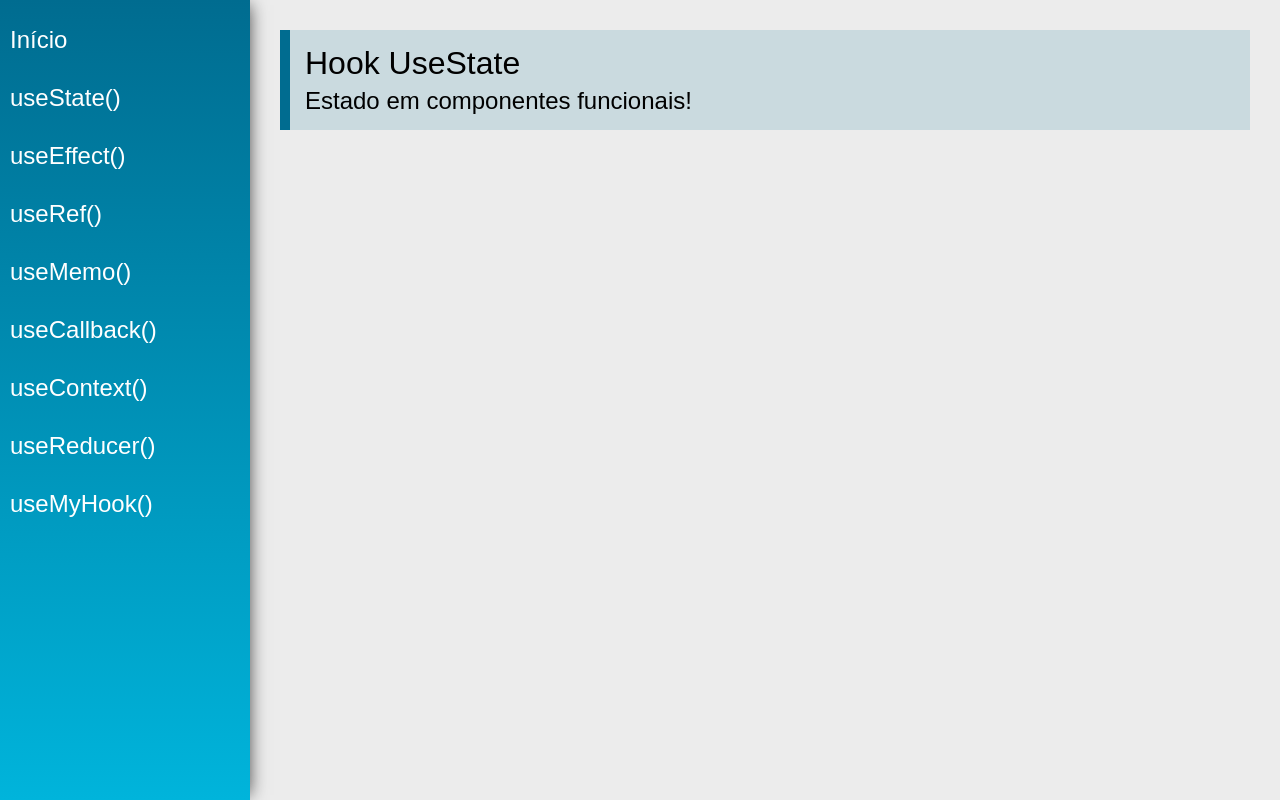
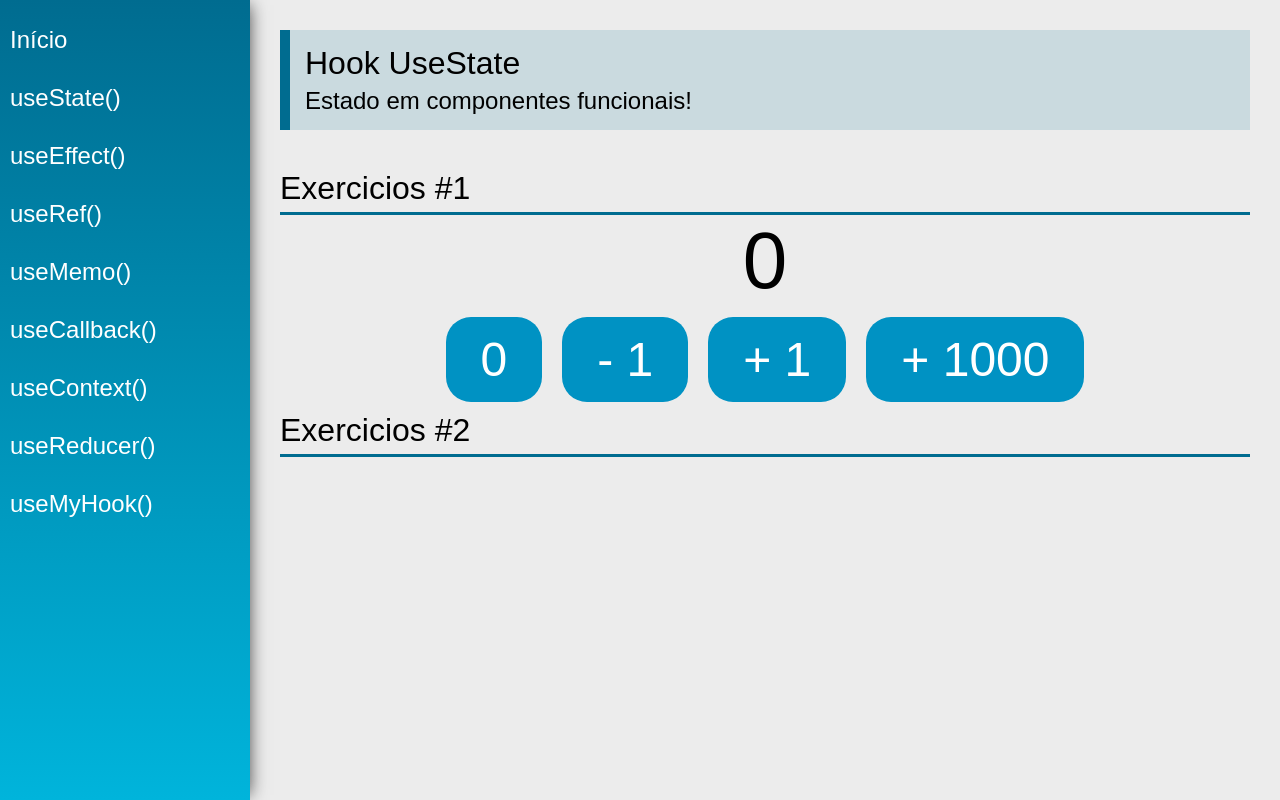
Before and after one commit to PamLeles/React-Hooks, a React (Create React App) app: page /useState in a window 1280 px wide. Built offline with nearby package versions, Linux system fonts and the light colour scheme.

Commit message:
exercise 1 with useState()

```diff
--- a/src/views/examples/UseState.jsx
+++ b/src/views/examples/UseState.jsx
@@ -1,13 +1,28 @@
-import React from 'react'
+import React, { useState } from 'react'
 import PageTitle from '../../components/layout/PageTitle'
+import SectionTitle from '../../components/layout/SectionTitle'
 
 const UseState = (props) => {
+    const [count, setCount] = useState(0)
+
     return (
         <div className="UseState">
             <PageTitle
                 title="Hook UseState"
-                subtitle="Estado em componentes funcionais!"
-            />
+                subtitle="Estado em componentes funcionais!" />
+
+            <SectionTitle title="Exercicios #1" />
+            <div className="center">
+                <span className='text'>{count}</span>
+                <div>
+                    <button className="btn" onClick={() => setCount (0)}> 0</button>
+                    <button className="btn" onClick={() => setCount (count - 1)}> - 1</button>
+                    <button className="btn"onClick={() => setCount (count + 1)}> + 1</button>
+                    <button className="btn"onClick={() => setCount (current => current + 1000)}> + 1000</button>
+                </div>
+            </div>
+
+            <SectionTitle title="Exercicios #2" />
         </div>
     )
 }
```
